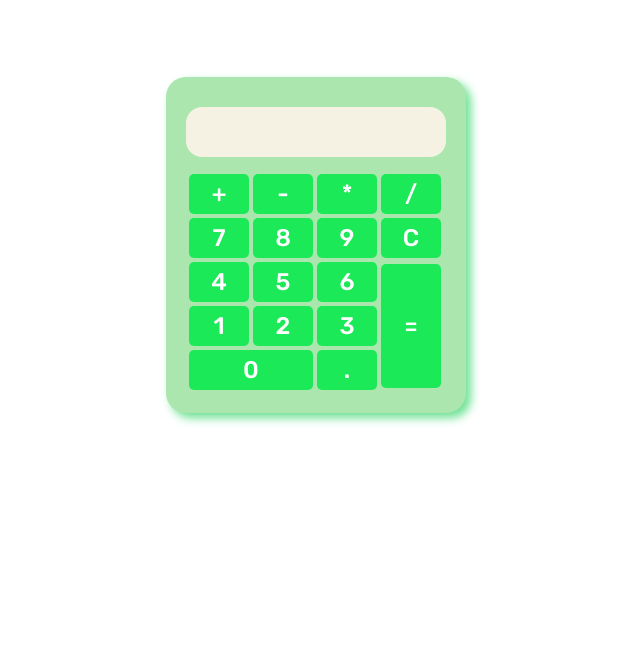
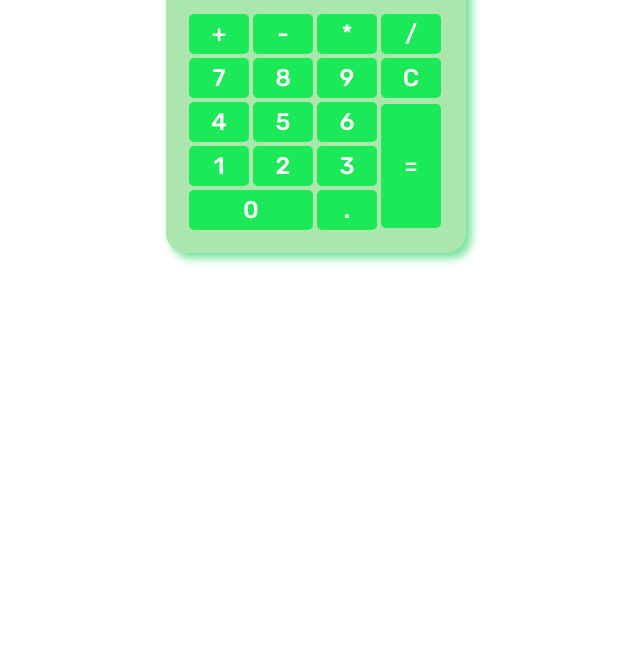
Before and after one commit to JS-Study-IT-sTIME/javascript-study, a plain HTML site: page Calculator/index.html in a window 1280 px wide. Shown: the part 155-800 px from the top of the page, without its empty margins (324-964 px from the left). Drawn offline with Linux system fonts and the light colour scheme.

Commit message:
css 수정

```diff
--- a/Calculator/style.css
+++ b/Calculator/style.css
@@ -19,7 +19,7 @@ h1 {
   width: 300px;
   padding: 20px;
   position: fixed;
-  top: 50%;
+  top: 30%;
   left: 50%;
   transform: translate(-50%, -50%);
   box-shadow: 5px 5px 10px #6ce293;
```
